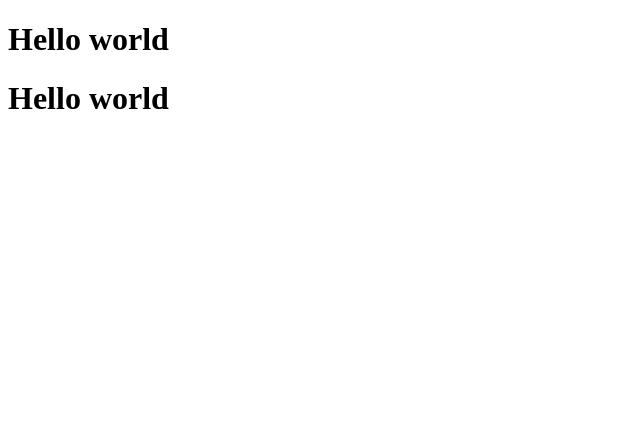
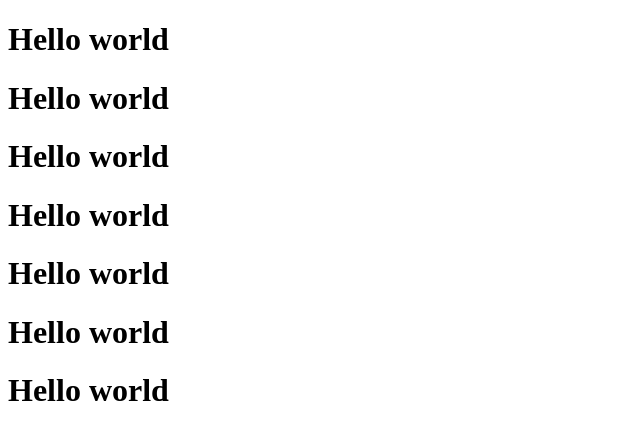
Before and after one commit to ChuchoAraujo/pull-request-ejemplo, a plain HTML site: page index.html in a window 1280 px wide. Shown: the whole page, without its empty margins (0-640 px from the left). Drawn offline with Linux system fonts and the light colour scheme.

Commit message:
Descripción de los cambios

```diff
--- a/index.html
+++ b/index.html
@@ -8,5 +8,10 @@
 <body>
     <h1>Hello world</h1>
     <h1>Hello world</h1>
+    <h1>Hello world</h1>
+    <h1>Hello world</h1>
+    <h1>Hello world</h1>
+    <h1>Hello world</h1>
+    <h1>Hello world</h1>
 </body>
 </html>
```
